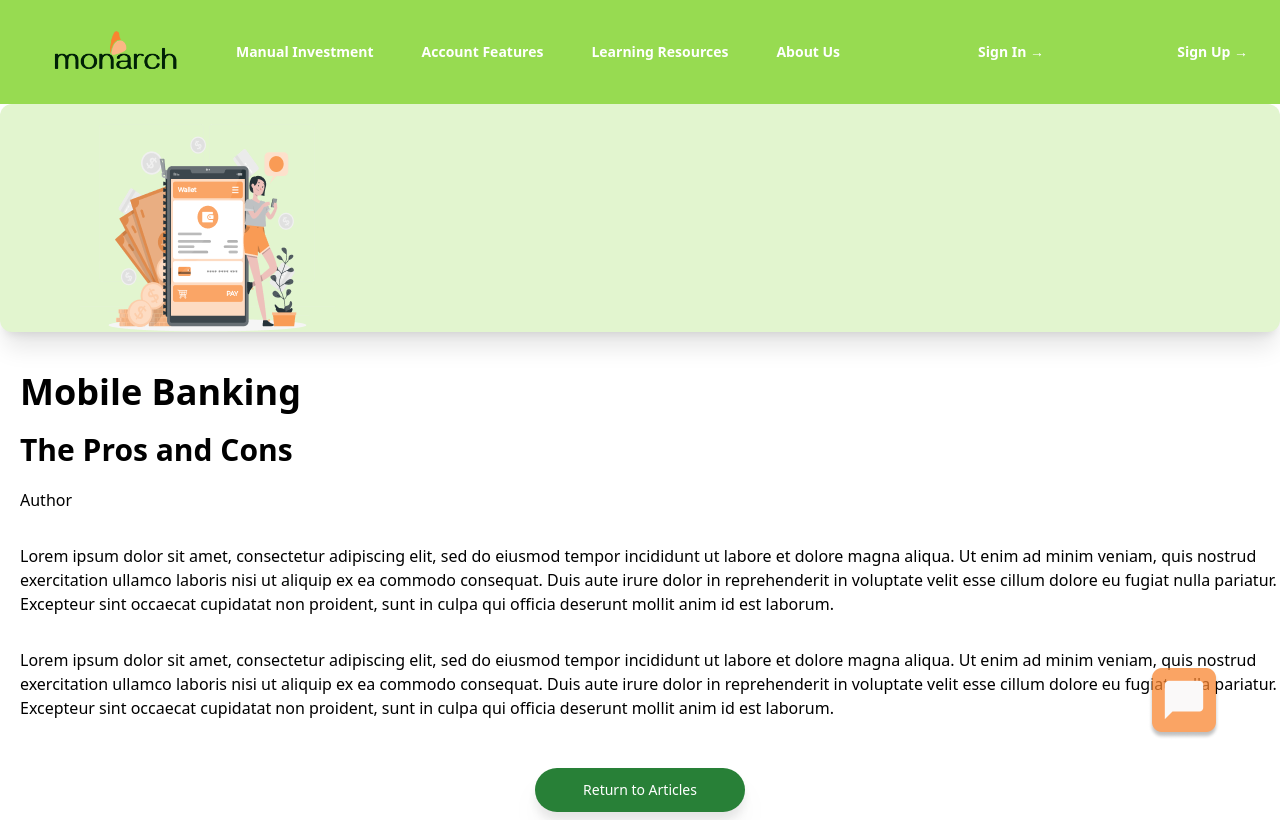
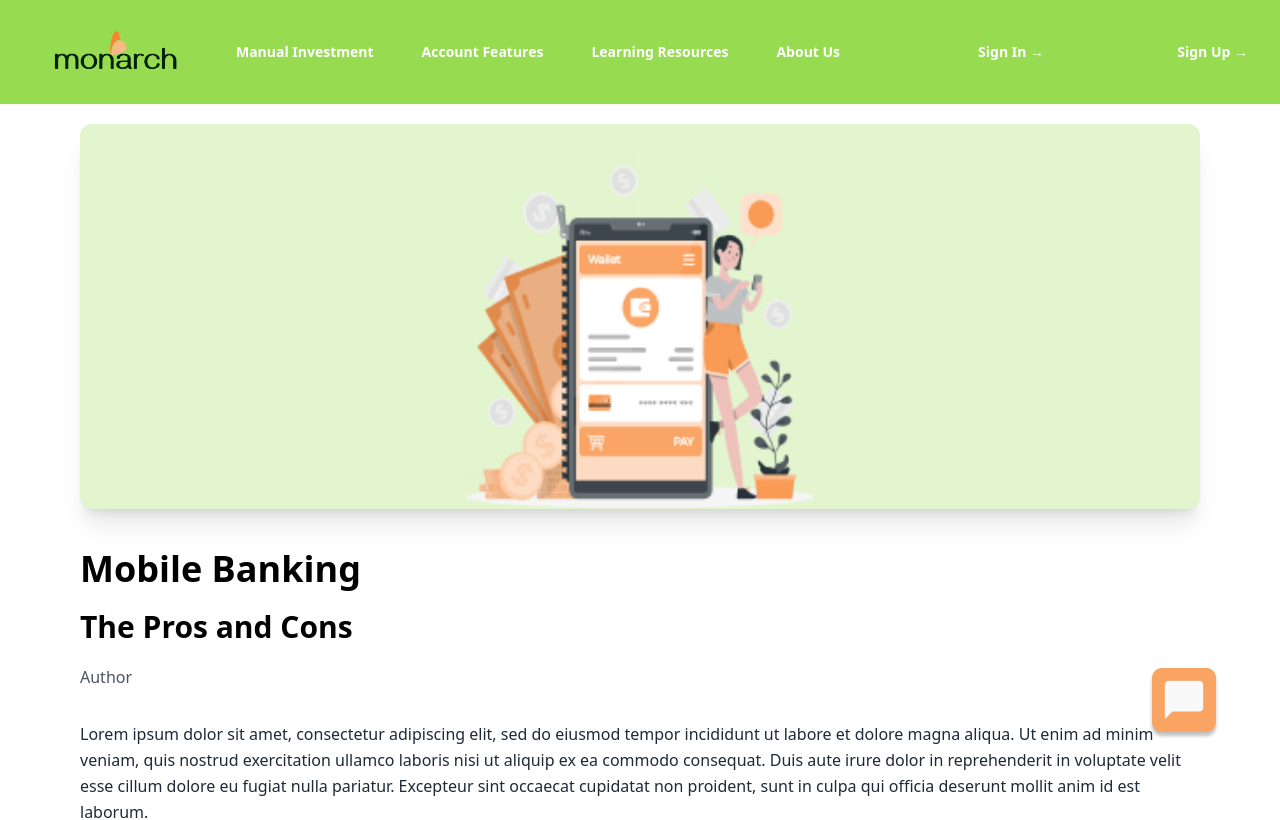
Before and after one commit to aabusaif8/Hackathon--Team2-V2, a React (Create React App) app: page /learning-resources-article2 in a window 1280 px wide. Shown: the top 820 px of the page. Built offline with nearby package versions, Linux system fonts and the light colour scheme.

Commit message:
learning article styling

```diff
--- a/src/pages/Article1.js
+++ b/src/pages/Article1.js
@@ -1,25 +1,26 @@
-import React from 'react'
-import { Link } from 'react-router-dom'
-import Pic from "../images/rafiki.png"
-import Navbar from "../components/Navbar"
-import Footer from "../components/Footer"
+import React from 'react';
+import { Link } from 'react-router-dom';
+import Pic from "../images/rafiki.png";
+import Navbar from "../components/Navbar";
+import Footer from "../components/Footer";
 
 function Article1() {
   return (
-    <div>
+    <div className="flex flex-col min-h-screen">
       <Navbar />
-      <div className='sm:box-content h-38 bg-light-green rounded-xl pt-5 shadow-xl'>
-        <img src={Pic} className='mx-20'/>
+      <div className="flex justify-center items-center bg-light-green rounded-xl pt-5 shadow-xl mx-4 sm:mx-20 mt-5">
+        <img src={Pic} className="w-full max-w-md" alt="Article Illustration" />
       </div>
 
-      <div className='pt-5'>
-        <h1 className='text-4xl font-bold pt-5 pl-5'>Investing 101</h1>
-        <h2 className='text-3xl font-semibold pt-5 pl-5'>How You Can Make the Most of Your Money</h2>
-        <p className='pt-5 pl-5'>Author</p>
+      <div className="pt-5 px-5 sm:px-20">
+        <h1 className="text-4xl font-bold pt-5">Investing 101</h1>
+        <h2 className="text-3xl font-semibold pt-5">How You Can Make the Most of Your Money</h2>
+        <p className="pt-5 text-gray-600">Author</p>
       </div>
 
-      <div className='pl-5 pt-8'>
-        <p>Lorem ipsum dolor sit amet, consectetur adipiscing elit, sed do eiusmod tempor incididunt ut
+      <div className="px-5 sm:px-20 pt-8 text-gray-800 leading-relaxed">
+        <p>
+          Lorem ipsum dolor sit amet, consectetur adipiscing elit, sed do eiusmod tempor incididunt ut
           labore et dolore magna aliqua. Ut enim ad minim veniam, quis nostrud exercitation ullamco laboris
           nisi ut aliquip ex ea commodo consequat. Duis aute irure dolor in reprehenderit in voluptate velit
           esse cillum dolore eu fugiat nulla pariatur. Excepteur sint occaecat cupidatat non proident, sunt
@@ -27,8 +28,9 @@ function Article1() {
         </p>
       </div>
 
-      <div className='pl-5 pt-8'>
-        <p>Lorem ipsum dolor sit amet, consectetur adipiscing elit, sed do eiusmod tempor incididunt ut
+      <div className="px-5 sm:px-20 pt-8 text-gray-800 leading-relaxed">
+        <p>
+          Lorem ipsum dolor sit amet, consectetur adipiscing elit, sed do eiusmod tempor incididunt ut
           labore et dolore magna aliqua. Ut enim ad minim veniam, quis nostrud exercitation ullamco laboris
           nisi ut aliquip ex ea commodo consequat. Duis aute irure dolor in reprehenderit in voluptate velit
           esse cillum dolore eu fugiat nulla pariatur. Excepteur sint occaecat cupidatat non proident, sunt
@@ -36,17 +38,16 @@ function Article1() {
         </p>
       </div>
 
-      <div className='space-x-12 drop-shadow-xl text-center pb-12'>
+      <div className="flex justify-center mt-12 mb-12">
         <Link to="/learning-resources">
-          <button className='bg-dark-green text-white text-sm py-3 px-12 rounded-full mt-12 font-normal mx-auto'>
+          <button className="bg-dark-green text-white text-sm py-3 px-12 rounded-full font-normal shadow-lg hover:bg-green-700 transition duration-300">
             Return to Articles
           </button>
         </Link>
       </div>
       <Footer />
-
     </div>
-  )
+  );
 }
 
-export default Article1
+export default Article1;
--- a/src/pages/Article2.js
+++ b/src/pages/Article2.js
@@ -1,26 +1,26 @@
-import React from 'react'
-import { Link } from 'react-router-dom'
-import Pic from "../images/phone-wallet.png"
-import Navbar from "../components/Navbar"
-import Footer from "../components/Footer"
-
+import React from 'react';
+import { Link } from 'react-router-dom';
+import Pic from "../images/phone-wallet.png";
+import Navbar from "../components/Navbar";
+import Footer from "../components/Footer";
 
 function Article2() {
   return (
-    <div>
+    <div className="flex flex-col min-h-screen">
       <Navbar />
-      <div className='sm:box-content h-38 bg-light-green rounded-xl pt-5 shadow-xl'>
-        <img src={Pic} className='mx-20'/>
+      <div className="flex justify-center items-center bg-light-green rounded-xl pt-5 shadow-xl mx-4 sm:mx-20 mt-5">
+        <img src={Pic} className="w-full max-w-md" alt="Article Illustration" />
       </div>
 
-      <div className='pt-5'>
-        <h1 className='text-4xl font-bold pt-5 pl-5'>Mobile Banking</h1>
-        <h2 className='text-3xl font-semibold pt-5 pl-5'>The Pros and Cons</h2>
-        <p className='pt-5 pl-5'>Author</p>
+      <div className="pt-5 px-5 sm:px-20">
+        <h1 className="text-4xl font-bold pt-5">Mobile Banking</h1>
+        <h2 className="text-3xl font-semibold pt-5">The Pros and Cons</h2>
+        <p className="pt-5 text-gray-600">Author</p>
       </div>
 
-      <div className='pl-5 pt-8'>
-        <p>Lorem ipsum dolor sit amet, consectetur adipiscing elit, sed do eiusmod tempor incididunt ut
+      <div className="px-5 sm:px-20 pt-8 text-gray-800 leading-relaxed">
+        <p>
+          Lorem ipsum dolor sit amet, consectetur adipiscing elit, sed do eiusmod tempor incididunt ut
           labore et dolore magna aliqua. Ut enim ad minim veniam, quis nostrud exercitation ullamco laboris
           nisi ut aliquip ex ea commodo consequat. Duis aute irure dolor in reprehenderit in voluptate velit
           esse cillum dolore eu fugiat nulla pariatur. Excepteur sint occaecat cupidatat non proident, sunt
@@ -28,8 +28,9 @@ function Article2() {
         </p>
       </div>
 
-      <div className='pl-5 pt-8'>
-        <p>Lorem ipsum dolor sit amet, consectetur adipiscing elit, sed do eiusmod tempor incididunt ut
+      <div className="px-5 sm:px-20 pt-8 text-gray-800 leading-relaxed">
+        <p>
+          Lorem ipsum dolor sit amet, consectetur adipiscing elit, sed do eiusmod tempor incididunt ut
           labore et dolore magna aliqua. Ut enim ad minim veniam, quis nostrud exercitation ullamco laboris
           nisi ut aliquip ex ea commodo consequat. Duis aute irure dolor in reprehenderit in voluptate velit
           esse cillum dolore eu fugiat nulla pariatur. Excepteur sint occaecat cupidatat non proident, sunt
@@ -37,17 +38,16 @@ function Article2() {
         </p>
       </div>
 
-
-      <div className='space-x-12 drop-shadow-xl text-center pb-12'>
+      <div className="flex justify-center mt-12 mb-12">
         <Link to="/learning-resources">
-          <button className='bg-dark-green text-white text-sm py-3 px-12 rounded-full mt-12 font-normal mx-auto'>
+          <button className="bg-dark-green text-white text-sm py-3 px-12 rounded-full font-normal shadow-lg hover:bg-green-700 transition duration-300">
             Return to Articles
           </button>
         </Link>
       </div>
       <Footer />
     </div>
-  )
+  );
 }
 
-export default Article2
+export default Article2;
--- a/src/pages/Article3.js
+++ b/src/pages/Article3.js
@@ -1,26 +1,26 @@
-import React from 'react'
-import { Link } from 'react-router-dom'
-import Pic from "../images/money-pile.png"
-import Navbar from "../components/Navbar"
-import Footer from "../components/Footer"
-
+import React from 'react';
+import { Link } from 'react-router-dom';
+import Pic from "../images/money-pile.png";
+import Navbar from "../components/Navbar";
+import Footer from "../components/Footer";
 
 function Article3() {
   return (
-    <div>
+    <div className="flex flex-col min-h-screen">
       <Navbar />
-      <div className='sm:box-content h-38 bg-light-green rounded-xl pt-5 shadow-xl'>
-        <img src={Pic} className='mx-20'/>
+      <div className="flex justify-center items-center bg-light-green rounded-xl pt-5 shadow-xl mx-4 sm:mx-20 mt-5">
+        <img src={Pic} className="w-full max-w-md" alt="Article Illustration" />
       </div>
 
-      <div className='pt-5'>
-        <h1 className='text-4xl font-bold pt-5 pl-5'>Money Saving Tips</h1>
-        <h2 className='text-3xl font-semibold pt-5 pl-5'>5 Tips to Double your Savings in One Year</h2>
-        <p className='pt-5 pl-5'>Author</p>
+      <div className="pt-5 px-5 sm:px-20">
+        <h1 className="text-4xl font-bold pt-5">Money Saving Tips</h1>
+        <h2 className="text-3xl font-semibold pt-5">5 Tips to Double your Savings in One Year</h2>
+        <p className="pt-5 text-gray-600">Author</p>
       </div>
 
-      <div className='pl-5 pt-8'>
-        <p>Lorem ipsum dolor sit amet, consectetur adipiscing elit, sed do eiusmod tempor incididunt ut
+      <div className="px-5 sm:px-20 pt-8 text-gray-800 leading-relaxed">
+        <p>
+          Lorem ipsum dolor sit amet, consectetur adipiscing elit, sed do eiusmod tempor incididunt ut
           labore et dolore magna aliqua. Ut enim ad minim veniam, quis nostrud exercitation ullamco laboris
           nisi ut aliquip ex ea commodo consequat. Duis aute irure dolor in reprehenderit in voluptate velit
           esse cillum dolore eu fugiat nulla pariatur. Excepteur sint occaecat cupidatat non proident, sunt
@@ -28,8 +28,9 @@ function Article3() {
         </p>
       </div>
 
-      <div className='pl-5 pt-8'>
-        <p>Lorem ipsum dolor sit amet, consectetur adipiscing elit, sed do eiusmod tempor incididunt ut
+      <div className="px-5 sm:px-20 pt-8 text-gray-800 leading-relaxed">
+        <p>
+          Lorem ipsum dolor sit amet, consectetur adipiscing elit, sed do eiusmod tempor incididunt ut
           labore et dolore magna aliqua. Ut enim ad minim veniam, quis nostrud exercitation ullamco laboris
           nisi ut aliquip ex ea commodo consequat. Duis aute irure dolor in reprehenderit in voluptate velit
           esse cillum dolore eu fugiat nulla pariatur. Excepteur sint occaecat cupidatat non proident, sunt
@@ -37,16 +38,16 @@ function Article3() {
         </p>
       </div>
 
-      <div className='space-x-12 drop-shadow-xl text-center pb-12'>
+      <div className="flex justify-center mt-12 mb-12">
         <Link to="/learning-resources">
-          <button className='bg-dark-green text-white text-sm py-3 px-12 rounded-full mt-12 font-normal mx-auto'>
+          <button className="bg-dark-green text-white text-sm py-3 px-12 rounded-full font-normal shadow-lg hover:bg-green-700 transition duration-300">
             Return to Articles
           </button>
         </Link>
       </div>
       <Footer />
     </div>
-  )
+  );
 }
 
-export default Article3
+export default Article3;
```
Lines whose indentation alone changed are shown as unchanged.
